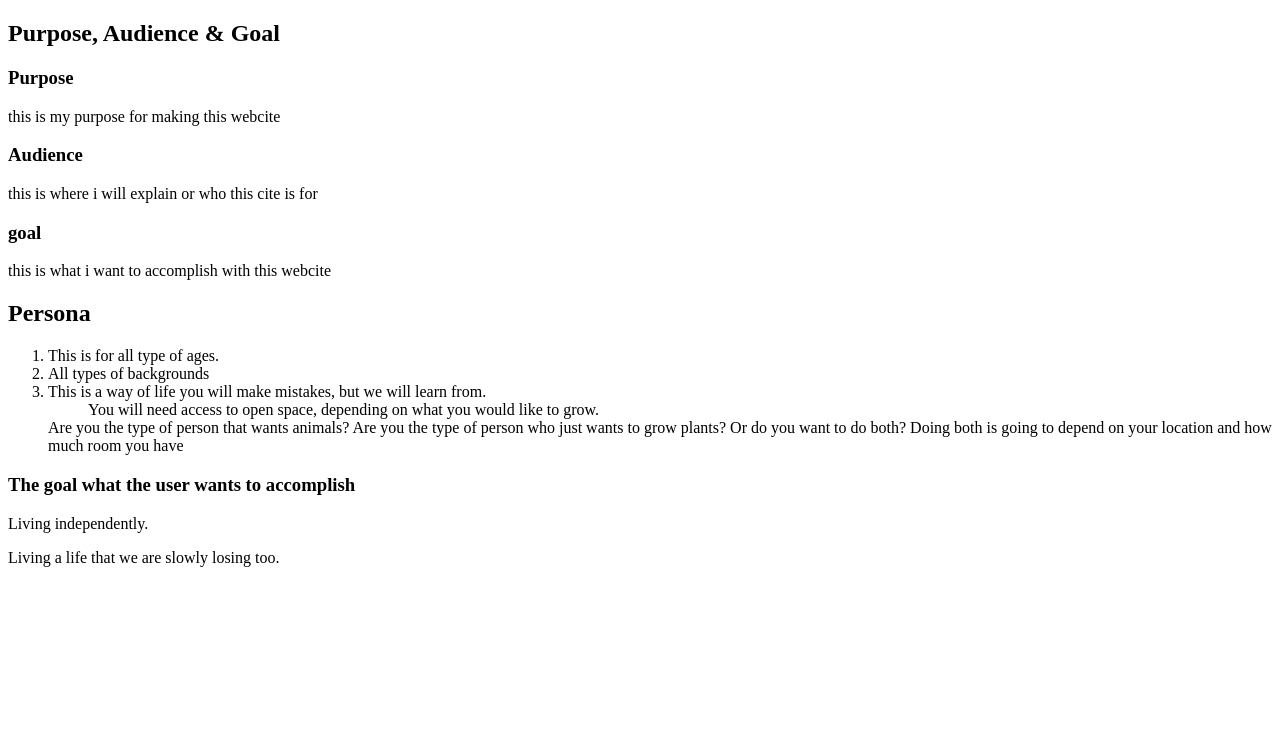
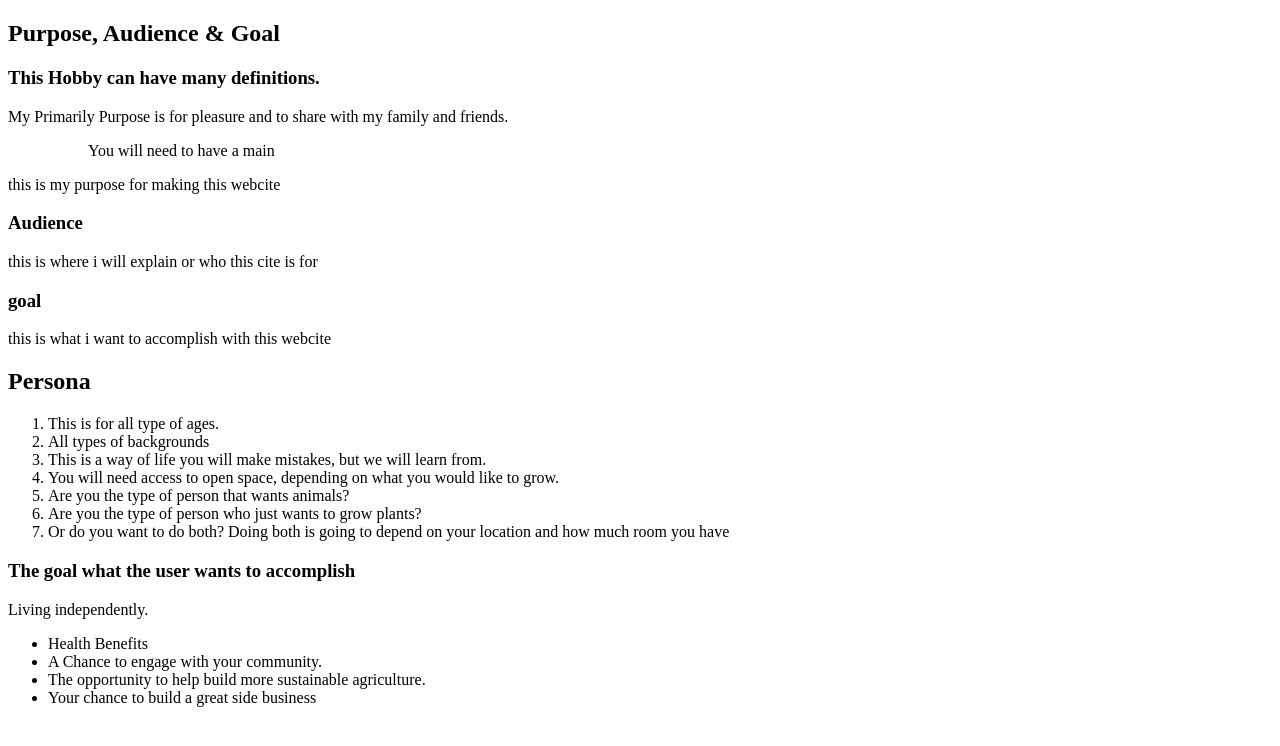
Before and after one commit to MbarboaReyes/maria-elena-barboa-reyes-main-project, a plain HTML site: page public_html/documentation/milestone-1.html in a window 1280 px wide. Drawn offline with Linux system fonts and the light colour scheme.

Commit message:
primary purpuse

```diff
--- a/public_html/documentation/milestone-1.html
+++ b/public_html/documentation/milestone-1.html
@@ -2,11 +2,15 @@
 <html lang="en">
 <head>
     <meta charset="UTF-8">
-    <title>Title</title>
+    <title>My little Hobby in the middle of the City</title>
 </head>
 <body>
 <h2>Purpose, Audience & Goal</h2>
-<h3>Purpose</h3>
+<h3>This Hobby can have many definitions.</h3>
+    <P>My Primarily Purpose is for pleasure and to share with my family and friends.</P>
+        <ol>
+            <ol>You will need to have a main </ol>
+        </ol>
 <p> this is my purpose for making this webcite</p>
 <h3>Audience</h3>
 <p>this is where i will explain or who this cite is for</p>
@@ -17,16 +21,20 @@
         <li>This is for all type of ages.</li>
         <li>All types of backgrounds</li>
         <li>This is a way of life you will make mistakes, but we will learn from.</li>
-        <ol>You will need access to open space, depending on what you would like to grow.</ol>
-        <la>Are you the type of person that wants animals?</la>
-        <la>Are you the type of person who just wants to grow plants?</la>
-        <la>Or do you want to do both? Doing both is going to depend on your location and how much room you have</la>
-
+        <li>You will need access to open space, depending on what you would like to grow.</li>
+        <li>Are you the type of person that wants animals?</li>
+        <li>Are you the type of person who just wants to grow plants?</li>
+        <li>Or do you want to do both? Doing both is going to depend on your location and how much room you have</li>
     </ol>
 
 <h3>The goal what the user wants to accomplish</h3>
     <p>Living independently.</p>
-    <p>Living a life that we are slowly losing too.</p>
+        <ul>
+            <li>Health Benefits</li>
+            <li>A Chance to engage with your community.</li>
+            <li>The opportunity to help build more sustainable agriculture.</li>
+            <li>Your chance to build a great side business</li>
+        </ul>
 
 
 </body>
```
